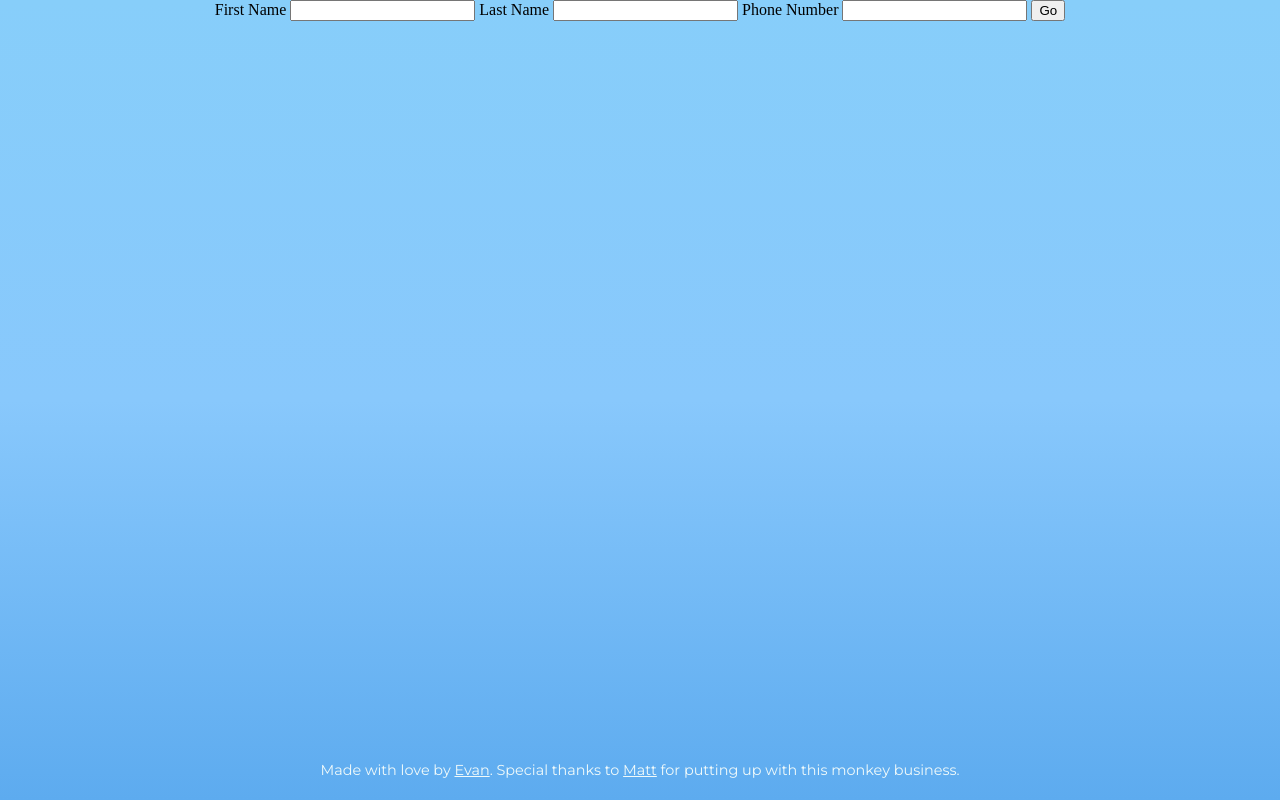
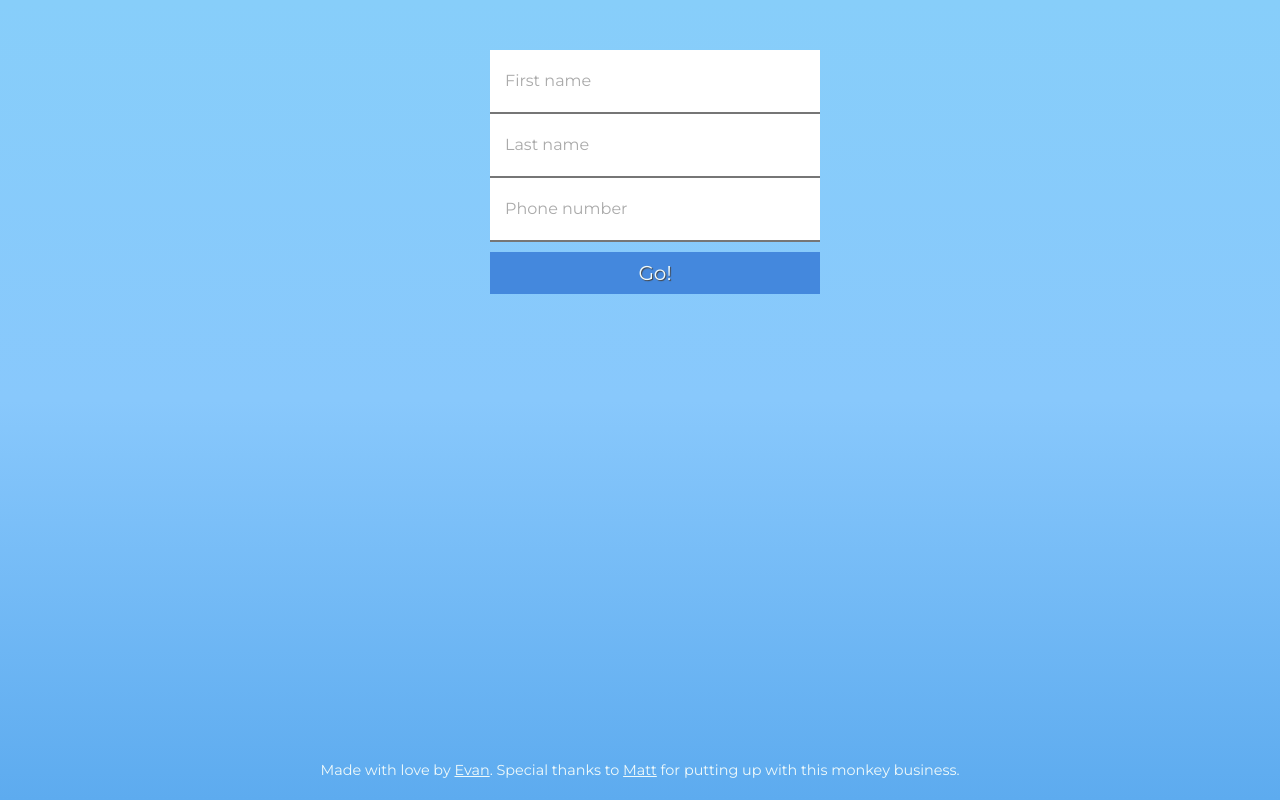
Before and after one commit to evantarrh/mattsucks, a Flask app: page /create in a window 1280 px wide. Run offline with Flask 2, Linux system fonts and the light colour scheme.

Commit message:
form styling happened

```diff
--- a/static/css/app.css
+++ b/static/css/app.css
@@ -1,3 +1,52 @@
+/* http://meyerweb.com/eric/tools/css/reset/
+   v2.0 | 20110126
+   License: none (public domain)
+*/
+
+html, body, div, span, applet, object, iframe,
+h1, h2, h3, h4, h5, h6, p, blockquote, pre,
+a, abbr, acronym, address, big, cite, code,
+del, dfn, em, img, ins, kbd, q, s, samp,
+small, strike, strong, sub, sup, tt, var,
+b, u, i, center,
+dl, dt, dd, ol, ul, li,
+fieldset, form, label, legend,
+table, caption, tbody, tfoot, thead, tr, th, td,
+article, aside, canvas, details, embed,
+figure, figcaption, footer, header, hgroup,
+menu, nav, output, ruby, section, summary,
+time, mark, audio, video {
+	margin: 0;
+	padding: 0;
+	border: 0;
+	font-size: 100%;
+	font: inherit;
+	vertical-align: baseline;
+}
+/* HTML5 display-role reset for older browsers */
+article, aside, details, figcaption, figure,
+footer, header, hgroup, menu, nav, section {
+	display: block;
+}
+body {
+	line-height: 1;
+}
+ol, ul {
+	list-style: none;
+}
+blockquote, q {
+	quotes: none;
+}
+blockquote:before, blockquote:after,
+q:before, q:after {
+	content: '';
+	content: none;
+}
+table {
+	border-collapse: collapse;
+	border-spacing: 0;
+}
+
 html, body {
 	height: 100%;
 	background: #87cefa; /* Old browsers */
@@ -61,6 +110,86 @@ button:hover {
 	color: #455996;
 }
 
+form-container {
+	width: 100%;
+	text-align: center;
+	padding: 50px;
+}
+
+form {
+	font-family: Montserrat, sans-serif;
+	font-weight: 400px;
+	padding: 50px;
+	width: 300px;
+	display: inline-block;
+}
+
+form > input {
+	color: #7be;
+	font: inherit;
+	width: 100%;
+	line-height: 2rem;
+	margin: 0;
+	padding: 15px;
+	overflow: hidden;
+	border-top: 1px #ddd;
+	border-left: 0;
+	border-right: 1px #ddd;
+	font-size: 100%;
+	vertical-align: baseline;
+	display: block;
+}
+
+form:first-child {
+	border-top: 0;
+}
+
+form:last-child {
+	border-top: 0;
+}
+
+form > input:active, form > input:focus {
+	outline: 0;
+	outline-style: none;
+	outline-width: 0;
+}
+
+form > label {
+	display: none;
+}
+
+#submit-button {
+	border-top: 0;
+	border: 0;
+	font-size: 1.25rem;
+	cursor: pointer;
+	color: #f0fafa;
+	text-shadow: 1px 1px 1px #444;
+	background-color: #48d;
+	width: 330px;
+	padding: 5px;
+	margin: 10px 0;
+}
+
+#submit-button:hover {
+	background-color: #59e;
+}
+
+::-webkit-input-placeholder { /* WebKit browsers */
+	color: #aaa;
+}
+:-moz-placeholder { /* Mozilla Firefox 4 to 18 */
+	color: #aaa;
+	opacity: 1;
+}
+::-moz-placeholder { /* Mozilla Firefox 19+ */
+	color: #aaa;
+	opacity: 1;
+}
+:-ms-input-placeholder { /* Internet Explorer 10+ */
+	color: #aaa;
+}
+
 footer {
 	position: absolute;
 	font-size: 0.9rem;
--- a/templates/create.html
+++ b/templates/create.html
@@ -8,16 +8,17 @@
 </div>
 {% endif %}
 
+<div class="form-container">
+    <form method="POST" action="/create-page">
+        {{ form.csrf_token }}
+        {{ form.hidden_tag() }}
+        {{ form.first_name.label }} {{ form.first_name(size=20, placeholder="First name")}}
+        {{ form.last_name.label }} {{ form.last_name(size=20, placeholder="Last name") }}
+        {{ form.phone_number.label }} {{ form.phone_number(size=20, placeholder="Phone number") }}
 
-<form method="POST" action="/create-page">
-    {{ form.csrf_token }}
-    {{ form.hidden_tag() }}
-    {{ form.first_name.label }} {{ form.first_name(size=20) }}
-    {{ form.last_name.label }} {{ form.last_name(size=20) }}
-    {{ form.phone_number.label }} {{ form.phone_number(size=20) }}
-
-    <input type="submit" value="Go">
-</form>
+        <input type="submit" id="submit-button" value="Go!">
+    </form>
+</div>
 
 
 
```
